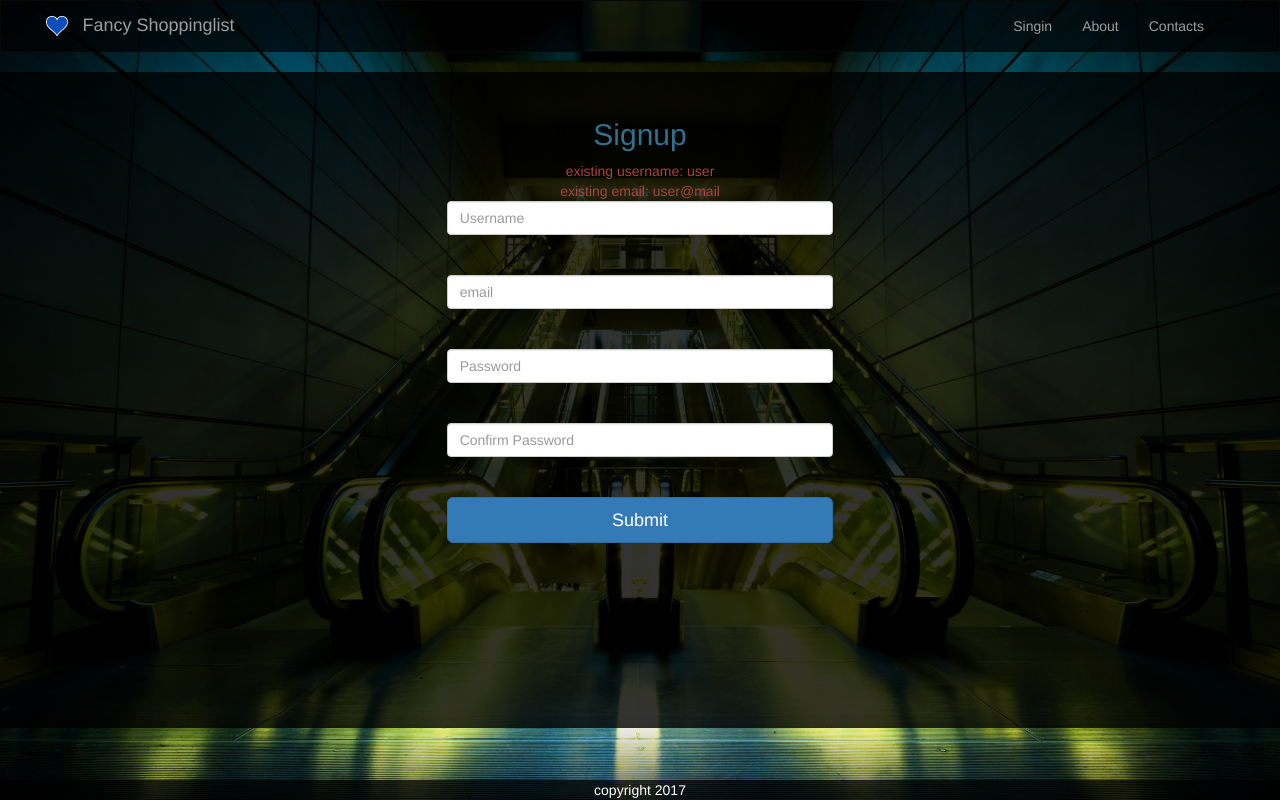
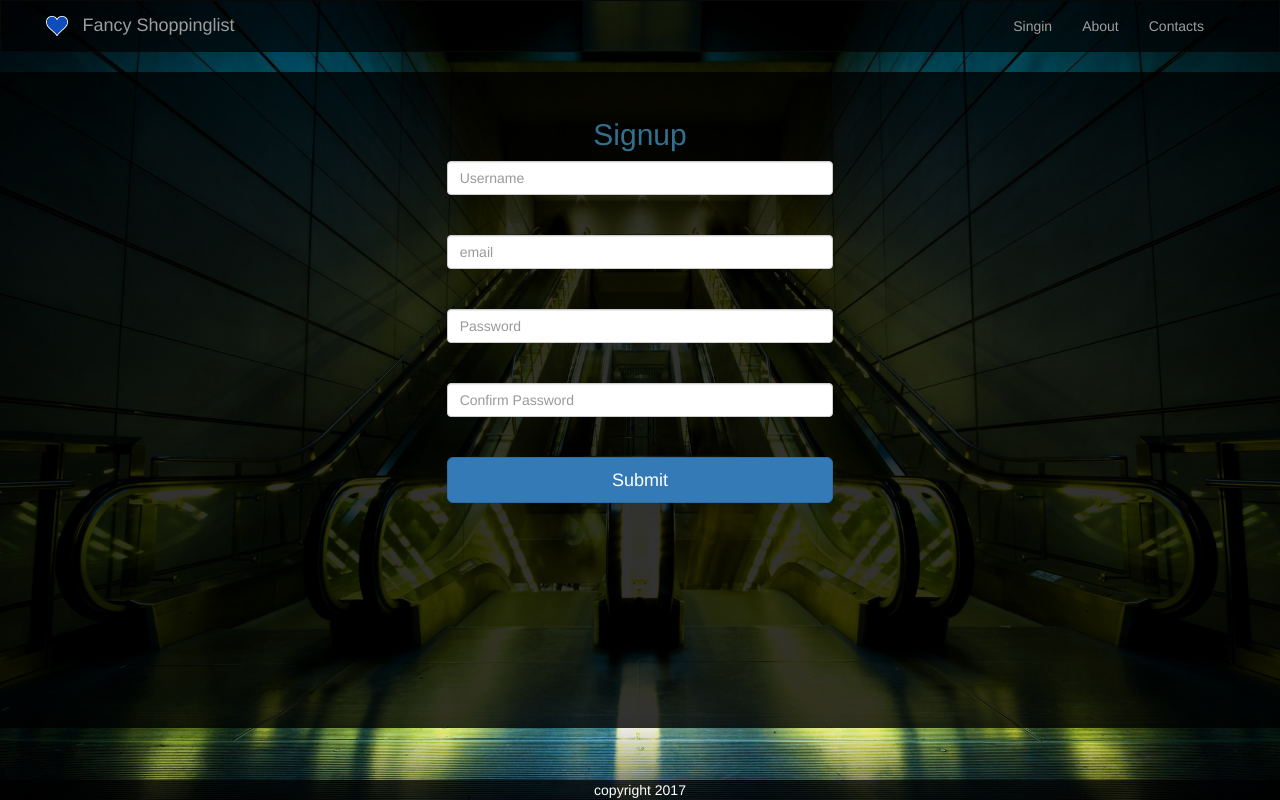
Before and after one commit to dann254/fancy-shoppinglist, a Flask app: page /signup/ in a window 1280 px wide. Run offline with Flask 2, Linux system fonts and the light colour scheme; some libraries are stand-ins or nearby versions.

Commit message:
template update

```diff
--- a/app/templates/signin.html
+++ b/app/templates/signin.html
@@ -39,8 +39,6 @@
       <!--start of content of the app-->
     <div class="col-lg-12 text-center custom-content-2">
       <h2 class="text-info">Signin</h2>
-      <span class="text-danger">test username: user</span><br>
-      <span class="text-danger">test password: password</span>
       <form class="form" action="#" method="post">
         <div class="form-group col-lg-4 col-lg-offset-4 col-xs-6 col-xs-offset-3 col-md-4 col-md-offset-4 text-left">
           <input type="text" class="form-control" name="username" value="" placeholder="Username" required><br><br>
--- a/app/templates/signup.html
+++ b/app/templates/signup.html
@@ -40,8 +40,6 @@
       <!--start of content of the app-->
     <div class="col-lg-12 text-center custom-content-3">
       <h2 class="text-info">Signup</h2>
-      <span class="text-danger">existing username: user</span><br>
-      <span class="text-danger">existing email: user@mail</span>
       <form class="form" action="{{url_for('home.signup')}}" method="post">
         <div class="form-group col-lg-4 col-lg-offset-4 col-xs-6 col-xs-offset-3 col-md-4 col-md-offset-4">
         <input type="text" class="form-control" name="username" value="" placeholder="Username" required><br><br>
```
